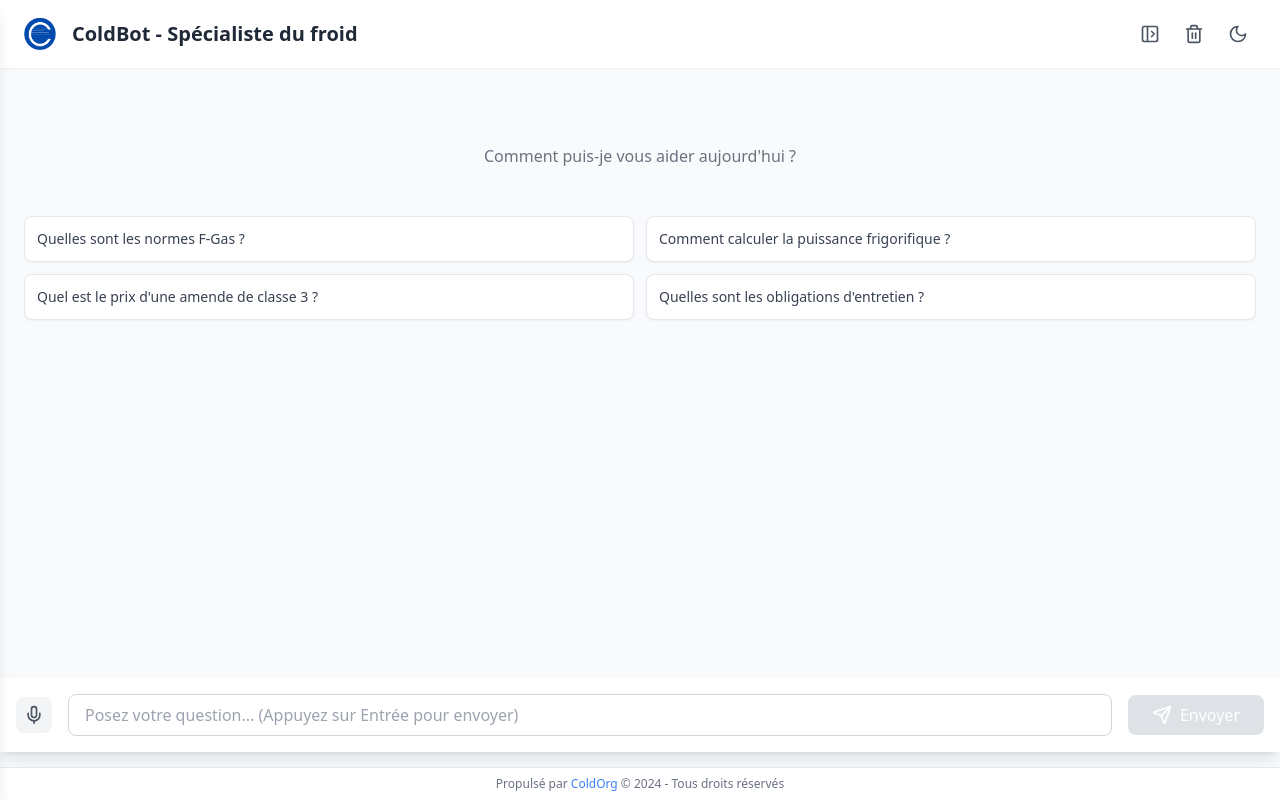
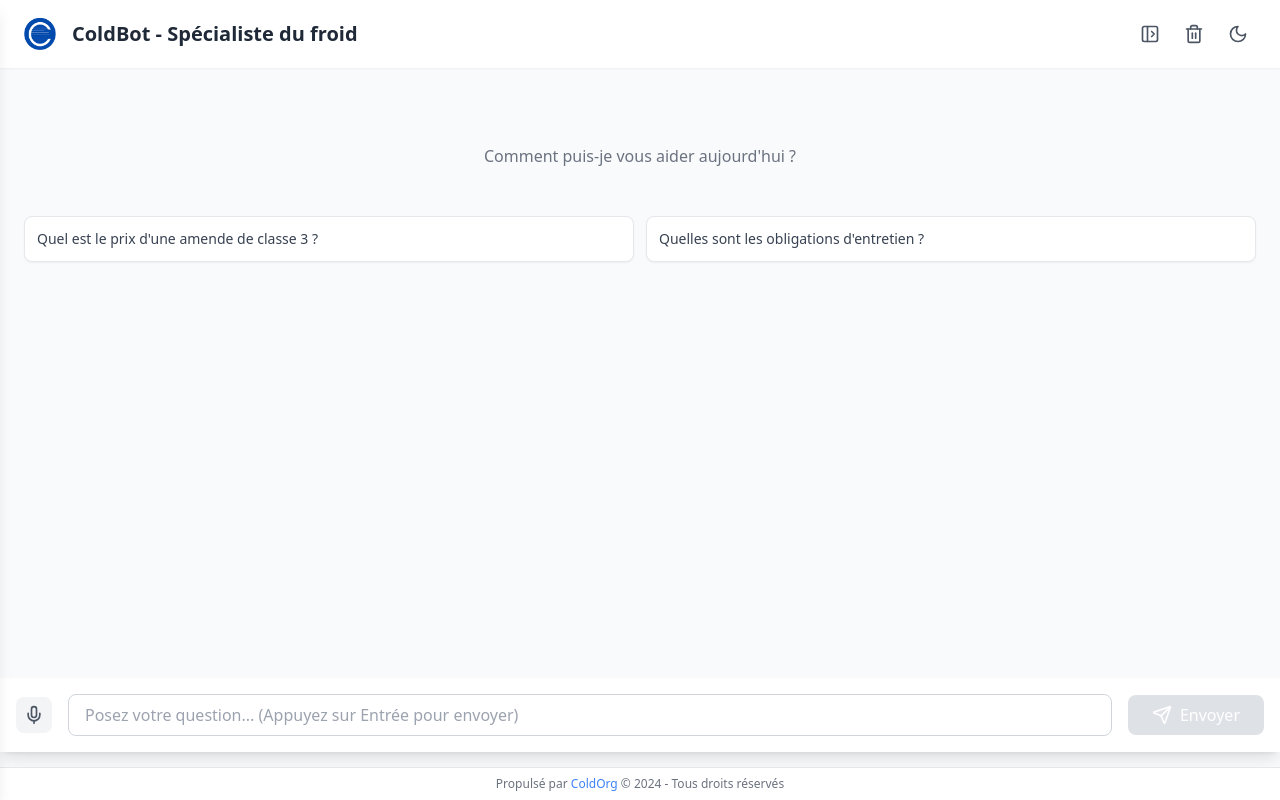
Before and after one commit to Aissa54/chatbot, a Next.js app: page / in a window 1280 px wide. Built offline with nearby package versions, Linux system fonts and the light colour scheme.

Commit message:
mise à jour des question  types

```diff
--- a/pages/index.tsx
+++ b/pages/index.tsx
@@ -28,8 +28,6 @@ interface ChatbotResponse {
 }
 
 const suggestedQuestions = [
-  "Quelles sont les normes F-Gas ?",
-  "Comment calculer la puissance frigorifique ?",
   "Quel est le prix d'une amende de classe 3 ?",
   "Quelles sont les obligations d'entretien ?"
 ];
```
